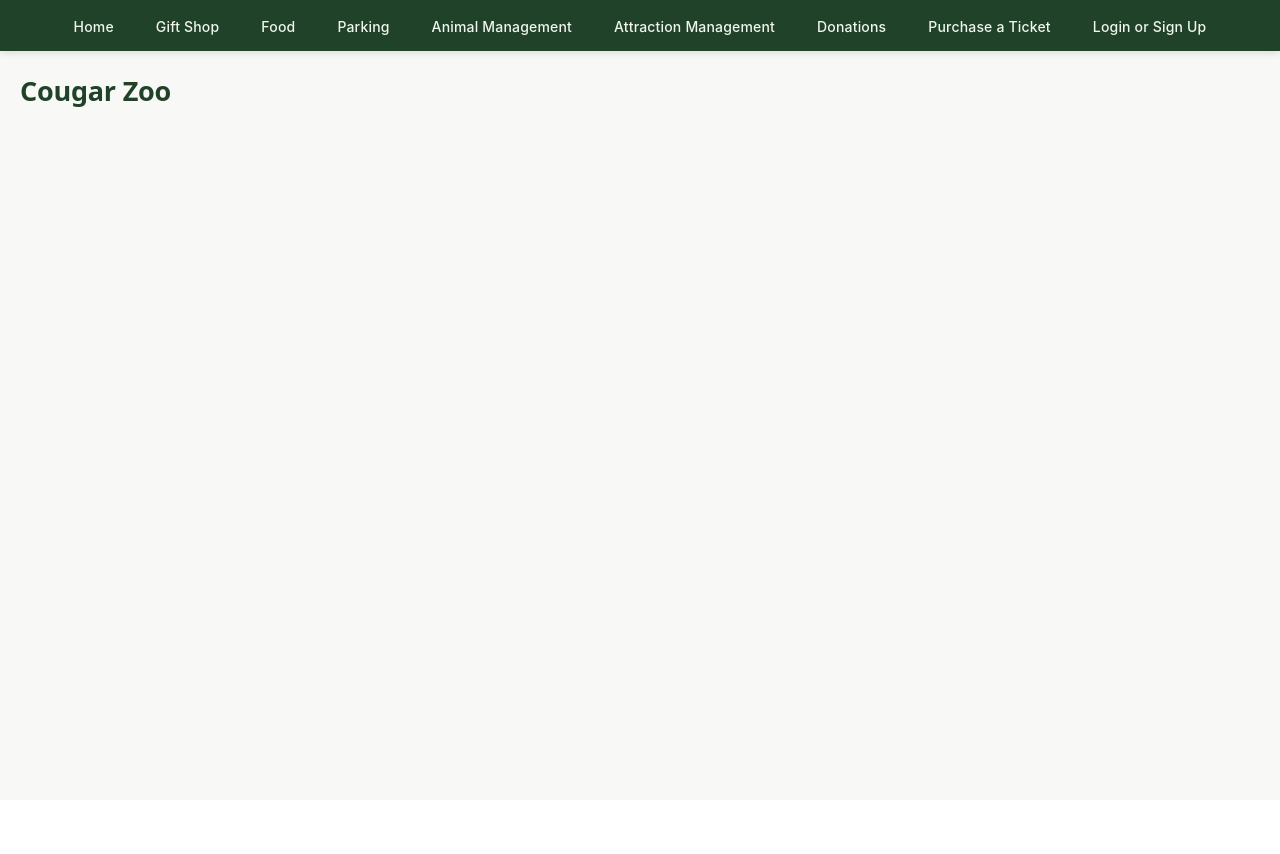
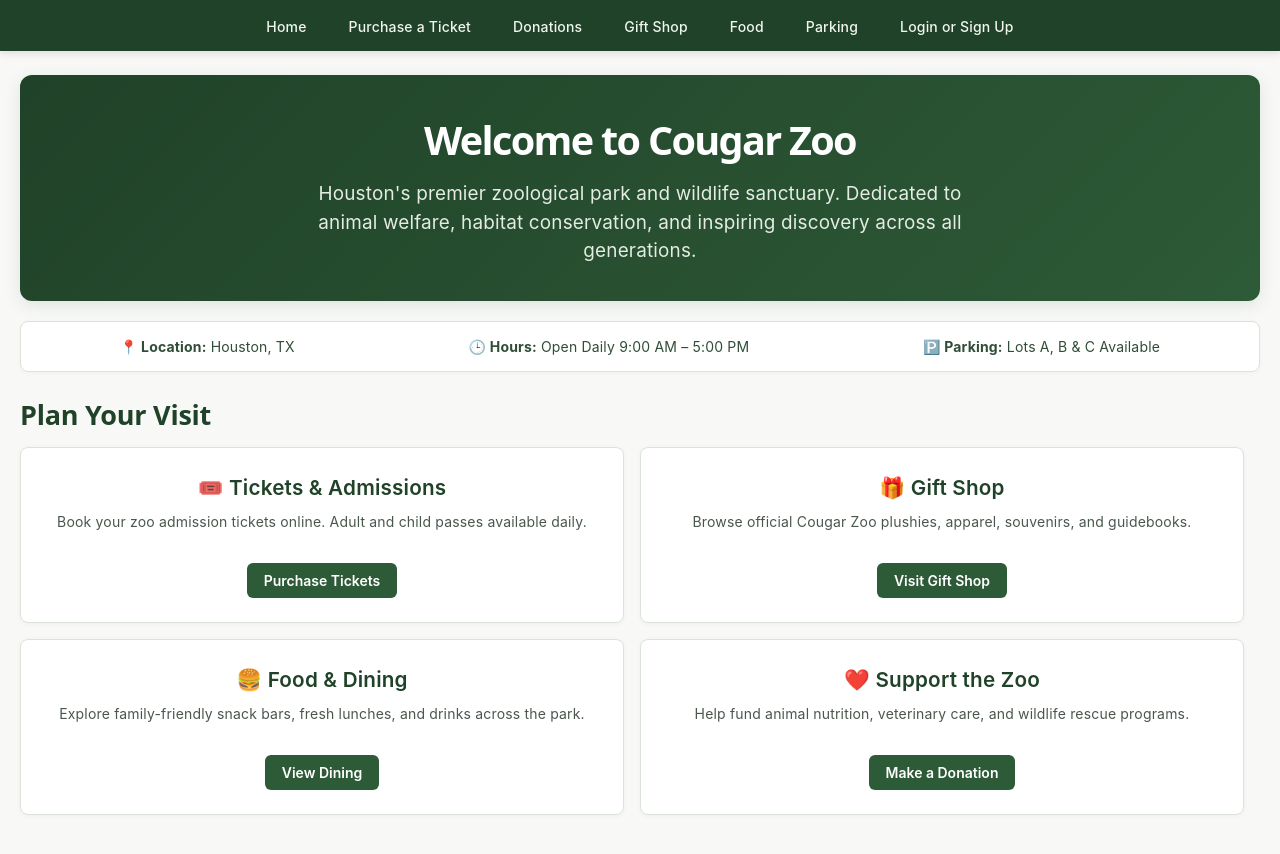
Before and after one commit to KhadeejaTap/team3, a React (Vite) app in the folder frontend/: page / in a window 1280 px wide. Shown: the top 854 px of the page. Before the commit the page ends 800 px from the top, so only its background shows below. Built offline with nearby package versions, Linux system fonts and the light colour scheme.

Commit message:
global styling in app.css

```diff
--- a/frontend/src/App.css
+++ b/frontend/src/App.css
@@ -203,6 +203,143 @@ hr {
   border: none;
   border-top: 1px solid #dce3db;
   margin: 20px 0;
+}
+
+/* Generic Product, Food Menu, and Info Cards */
+article {
+  background-color: #ffffff;
+  border: 1px solid #dce3db;
+  border-radius: 8px;
+  padding: 18px 20px;
+  margin-bottom: 16px;
+  box-shadow: 0 1px 4px rgba(32, 66, 40, 0.05);
+  box-sizing: border-box;
+  display: inline-block;
+  width: calc(33.333% - 16px);
+  margin-right: 16px;
+  vertical-align: top;
+  transition: transform 0.15s ease, box-shadow 0.15s ease;
+}
+
+article:hover {
+  transform: translateY(-2px);
+  box-shadow: 0 4px 12px rgba(32, 66, 40, 0.09);
+}
+
+@media (max-width: 960px) {
+  article {
+    width: calc(50% - 12px);
+    margin-right: 12px;
+  }
+}
+
+@media (max-width: 600px) {
+  article {
+    width: 100%;
+    margin-right: 0;
+  }
+}
+
+article h3 {
+  color: #204228;
+  margin: 0 0 8px;
+  font-size: 1.15rem;
+}
+
+article p {
+  margin: 4px 0;
+  font-size: 14px;
+  color: #4a574d;
+}
+
+/* Fieldsets & Legends (Daniel's Add Forms) */
+fieldset {
+  border: 1px solid #cbd5c8;
+  border-radius: 8px;
+  padding: 18px 22px;
+  background-color: #fafcf9;
+  margin-bottom: 16px;
+}
+
+legend {
+  font-weight: 600;
+  color: #204228;
+  padding: 0 8px;
+  font-size: 15px;
+}
+
+/* Login & Account Centering */
+.login-container {
+  max-width: 440px;
+  margin: 40px auto;
+  text-align: center;
+}
+
+.login-container form {
+  text-align: left;
+}
+
+/* Home Page Polish */
+.hero-banner {
+  background: linear-gradient(135deg, #204228 0%, #2d5a37 100%);
+  color: #ffffff;
+  padding: 36px 32px;
+  border-radius: 12px;
+  margin-bottom: 20px;
+  box-shadow: 0 4px 16px rgba(32, 66, 40, 0.12);
+  text-align: center;
+}
+
+.hero-banner h1 {
+  color: #ffffff;
+  font-size: 2.2rem;
+  margin-bottom: 10px;
+}
+
+.hero-banner p {
+  color: #e4ece3;
+  font-size: 1.05rem;
+  max-width: 680px;
+  margin: 0 auto;
+  line-height: 1.5;
+}
+
+.info-bar {
+  display: flex;
+  flex-wrap: wrap;
+  gap: 16px;
+  justify-content: space-around;
+  background: #ffffff;
+  border: 1px solid #dce3db;
+  border-radius: 8px;
+  padding: 14px 20px;
+  font-size: 14px;
+  color: #304d37;
+  box-shadow: 0 1px 4px rgba(32, 66, 40, 0.04);
+}
+
+.home-cards-grid {
+  margin-top: 16px;
+}
+
+.home-cards-grid article {
+  text-align: center;
+  width: calc(50% - 16px);
+  padding: 24px 20px;
+}
+
+@media (max-width: 768px) {
+  .home-cards-grid article {
+    width: 100%;
+    margin-right: 0;
+  }
+}
+
+/* Center and Bound Entry Forms */
+.animal-management,
+main form {
+  max-width: 680px;
+  margin: 20px auto;
 }
 
 .counter {
--- a/frontend/src/App.jsx
+++ b/frontend/src/App.jsx
@@ -94,9 +94,17 @@ function App() {
           </li>
 
           {['admin', 'manager', 'employee'].includes(role) && (
-            <li className="nav-item">
-              <Link to="/directory">Directory</Link>
-            </li>
+            <>
+              <li className="nav-item">
+                <Link to="/directory">Directory</Link>
+              </li>
+              <li className="nav-item">
+                <Link to="/animals">Animal Management</Link>
+              </li>
+              <li className="nav-item">
+                <Link to="/attractions">Attraction Management</Link>
+              </li>
+            </>
           )}
 
           {role === 'admin' && (
@@ -104,6 +112,14 @@ function App() {
               <Link to="/revenue-details">Revenue Details</Link>
             </li>
           )}
+
+          <li className="nav-item">
+            <Link to="/tickets">Purchase a Ticket</Link>
+          </li>
+
+          <li className="nav-item">
+            <Link to="/donations">Donations</Link>
+          </li>
 
           <li className="nav-item">
             <Link to="/gift-shop">Gift Shop</Link>
@@ -115,22 +131,6 @@ function App() {
 
           <li className="nav-item">
             <Link to="/parking">Parking</Link>
-          </li>
-
-          <li className="nav-item">
-            <Link to="/animals">Animal Management</Link>
-          </li>
-
-          <li className="nav-item">
-            <Link to="/attractions">Attraction Management</Link>
-          </li>
-
-          <li className="nav-item">
-            <Link to="/donations">Donations</Link>
-          </li>
-
-          <li className="nav-item">
-            <Link to="/tickets">Purchase a Ticket</Link>
           </li>
 
           {role ? (
--- a/frontend/src/Home.jsx
+++ b/frontend/src/Home.jsx
@@ -1,12 +1,73 @@
+import { Link } from 'react-router-dom';
 import './App.css';
 
 function Home() {
 	return (
-		<>
-			<div>
-				<h2> Cougar Zoo </h2>
-			</div>
-		</>
+		<div className="home-container">
+			<section className="hero-banner">
+				<h1>Welcome to Cougar Zoo</h1>
+				<p>
+					Houston's premier zoological park and wildlife sanctuary. Dedicated to animal
+					welfare, habitat conservation, and inspiring discovery across all generations.
+				</p>
+			</section>
+
+			<section className="info-bar">
+				<div>
+					<strong>📍 Location:</strong> Houston, TX
+				</div>
+				<div>
+					<strong>🕒 Hours:</strong> Open Daily 9:00 AM – 5:00 PM
+				</div>
+				<div>
+					<strong>🅿️ Parking:</strong> Lots A, B & C Available
+				</div>
+			</section>
+
+			<br />
+
+			<section className="quick-links-section">
+				<h2>Plan Your Visit</h2>
+				<div className="home-cards-grid">
+					<article>
+						<h3>🎟️ Tickets & Admissions</h3>
+						<p>Book your zoo admission tickets online. Adult and child passes available daily.</p>
+						<br />
+						<Link to="/tickets">
+							<button type="button">Purchase Tickets</button>
+						</Link>
+					</article>
+
+					<article>
+						<h3>🎁 Gift Shop</h3>
+						<p>Browse official Cougar Zoo plushies, apparel, souvenirs, and guidebooks.</p>
+						<br />
+						<Link to="/gift-shop">
+							<button type="button">Visit Gift Shop</button>
+						</Link>
+					</article>
+
+					<article>
+						<h3>🍔 Food & Dining</h3>
+						<p>Explore family-friendly snack bars, fresh lunches, and drinks across the park.</p>
+						<br />
+						<Link to="/food">
+							<button type="button">View Dining</button>
+						</Link>
+					</article>
+
+					<article>
+						<h3>❤️ Support the Zoo</h3>
+						<p>Help fund animal nutrition, veterinary care, and wildlife rescue programs.</p>
+						<br />
+						<Link to="/donations">
+							<button type="button">Make a Donation</button>
+						</Link>
+					</article>
+				</div>
+			</section>
+		</div>
 	);
 }
+
 export default Home;
```
